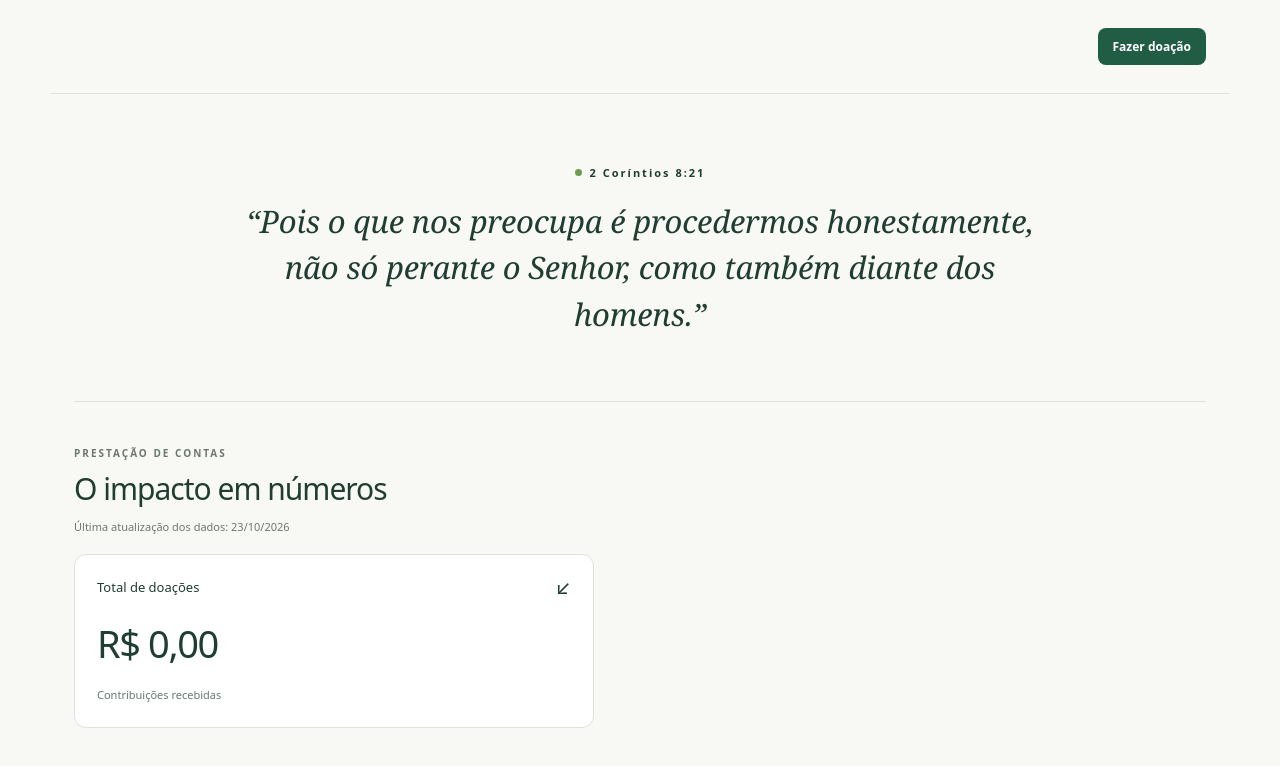
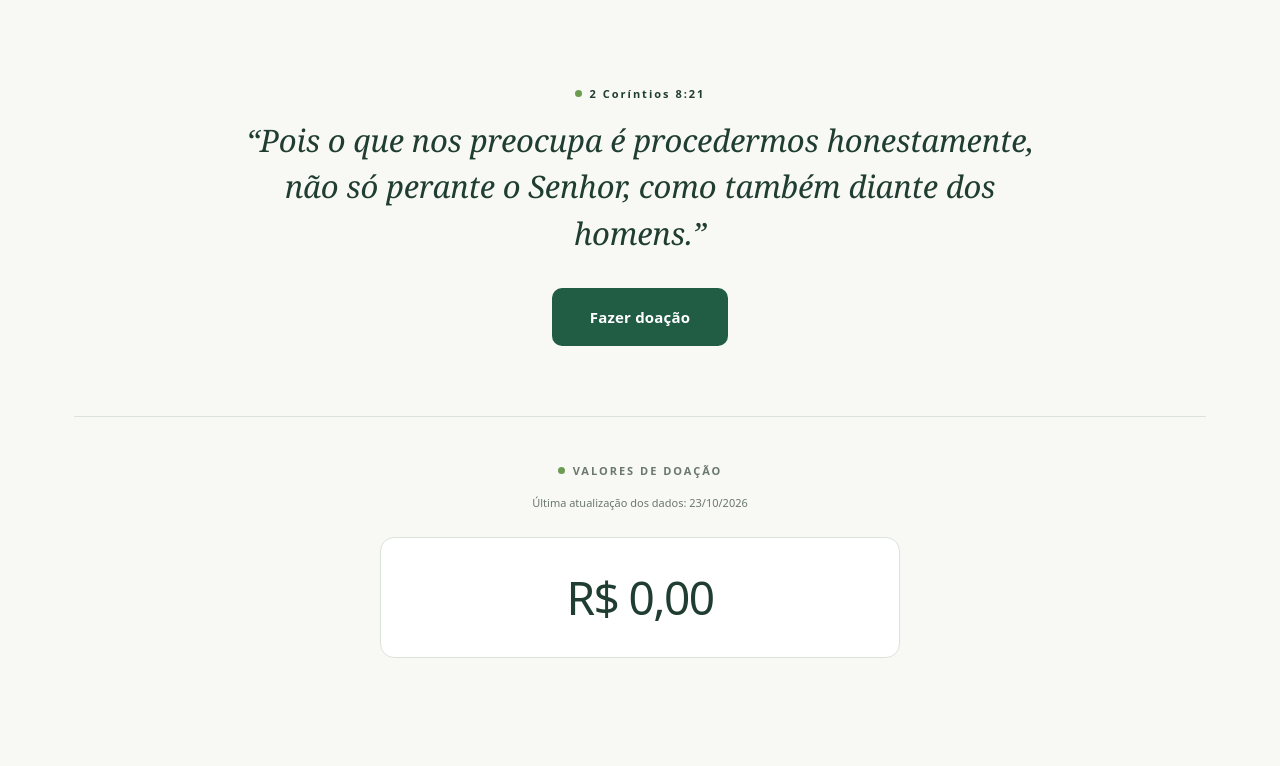
Before and after one commit to FiscalDoTrampo/Portal-Transparencia, a plain HTML site: page index.html in a window 1280 px wide. Drawn offline with Linux system fonts and the light colour scheme.

Commit message:
Atualizacao 23/10/2026 13:20

```diff
--- a/index.html
+++ b/index.html
@@ -2,11 +2,10 @@
 <html lang="pt-BR">
 <head><meta charset="utf-8"><meta name="viewport" content="width=device-width,initial-scale=1"><meta name="description" content="Prestação de contas de doações: total arrecadado e canal para doar."><title>Doar com clareza | Transparência</title><link rel="stylesheet" href="style.css"><script src="dados.js" defer></script><script src="app.js" defer></script></head>
 <body>
-<a class="skip" href="#balanco">Ir para o balanço</a>
-<header class="top"><nav aria-label="Doação"><button class="nav-doar" id="abrir-doacao" type="button">Fazer doação</button></nav></header>
+<a class="skip" href="#balanco">Ir para os valores</a>
 <main>
-<section class="hero"><div class="verse"><p class="eyebrow verse-ref"><span></span>2 Coríntios 8:21</p><h1 class="verse-text">“Pois o que nos preocupa é procedermos honestamente, não só perante o Senhor, como também diante dos homens.”</h1></div></section>
-<section id="balanco" class="section"><div class="section-head"><div><p class="eyebrow muted">PRESTAÇÃO DE CONTAS</p><h2>O impacto em números</h2></div></div><p class="updated" id="atualizacao"></p><div class="cards"><article class="metric"><div class="metric-label">Total de doações <span aria-hidden="true">↙</span></div><p id="entradas">R$ 0,00</p><small>Contribuições recebidas</small></article></div></section>
+<section class="hero"><div class="verse"><p class="eyebrow verse-ref"><span></span>2 Coríntios 8:21</p><h1 class="verse-text">“Pois o que nos preocupa é procedermos honestamente, não só perante o Senhor, como também diante dos homens.”</h1><button class="primary" id="abrir-doacao" type="button">Fazer doação</button></div></section>
+<section id="balanco" class="section"><p class="eyebrow muted"><span></span>VALORES DE DOAÇÃO</p><p class="updated" id="atualizacao"></p><div class="cards"><article class="metric"><p id="entradas">R$ 0,00</p></article></div></section>
 </main>
 <noscript><p>Ative o JavaScript para visualizar as informações.</p></noscript>
 <div class="doacao" id="doacao" hidden><div class="doacao-fundo" data-fechar></div><div class="doacao-caixa" role="dialog" aria-modal="true" aria-labelledby="doacao-titulo"><button class="doacao-x" type="button" data-fechar aria-label="Fechar">×</button><p class="eyebrow"><span></span>PIX</p><h2 id="doacao-titulo">Fazer uma doação</h2><p class="doacao-sub">Escaneie o QR Code no app do seu banco ou copie o código Pix.</p><img class="doacao-qr" src="pix-qr.svg" alt="QR Code Pix para doação" width="210" height="210"><div class="doacao-dados"><div><span>Chave Pix</span><strong>028.174.751-27</strong></div><div><span>Nome</span><strong>Guilherme Silva Borges</strong></div><div><span>Instituição</span><strong>260 · Nu Pagamentos S.A.</strong></div><div><span>Identificador</span><strong>pguAOtUdK6</strong></div></div><button class="doacao-copiar" id="copiar-pix" type="button">Copiar código Pix</button><p class="doacao-aviso" id="pix-copiado" role="status"></p></div></div>
--- a/style.css
+++ b/style.css
@@ -3,45 +3,35 @@
 html{scroll-behavior:smooth;scroll-padding-top:30px}
 body{margin:0;background:var(--bg);color:var(--ink);font:15px/1.6 system-ui,-apple-system,BlinkMacSystemFont,"Segoe UI",sans-serif}
 a{color:inherit;text-decoration:none}
-button,input{font:inherit}
-button{cursor:pointer;border:1px solid var(--border);background:#fff;border-radius:8px;padding:10px 15px;color:var(--ink)}
-button:hover{background:#edf3e8}
+button{font:inherit;cursor:pointer}
 button:focus-visible,a:focus-visible{outline:3px solid #659b29;outline-offset:5px}
-.top,main{max-width:1180px;margin:auto}
-.top{display:flex;align-items:center;justify-content:flex-end;padding:28px 24px;border-bottom:1px solid var(--border)}
-nav{display:flex;gap:18px;font-size:13px}
-.nav-doar{background:var(--green);color:#fff;border:0;border-radius:8px;padding:9px 15px;font-size:12px;font-weight:600}
-.nav-doar:hover{background:#173f30}
-main{padding:0 24px}
-.hero{padding:70px 0 58px;text-align:center}
+.primary{display:inline-block;background:var(--green);color:#fff;border:0;border-radius:10px;padding:17px 38px;margin-top:32px;font-size:15px;font-weight:600;letter-spacing:.2px}
+.primary:hover{background:#173f30}
+main{max-width:1180px;margin:auto;padding:0 24px}
+.hero{padding:85px 0 70px;text-align:center}
 .verse{max-width:820px;margin:0 auto}
 .verse-ref{justify-content:center;margin-bottom:20px}
-.verse-text{font-family:Georgia,serif;font-style:italic;font-weight:400;font-size:clamp(21px,2.5vw,31px);line-height:1.5;letter-spacing:-.2px;color:var(--ink);margin:0 auto 6px;max-width:800px}
-.eyebrow{font-size:11px;font-weight:700;letter-spacing:2px;display:flex;align-items:center;gap:8px;margin:0 0 16px}
+.verse-text{font-family:Georgia,serif;font-style:italic;font-weight:400;font-size:clamp(21px,2.5vw,31px);line-height:1.5;letter-spacing:-.2px;color:var(--ink);margin:0 auto;max-width:800px}
+.eyebrow{font-size:11px;font-weight:700;letter-spacing:2px;display:flex;align-items:center;justify-content:center;gap:8px;margin:0 0 14px}
 .eyebrow>span{width:7px;height:7px;background:#6c9c52;border-radius:50%}
-.muted{color:var(--muted);font-size:10px;margin-bottom:9px}
+.muted{color:var(--muted);font-size:11px}
 h1{margin:0}
-h2{font-size:30px;font-weight:500;line-height:1.25;letter-spacing:-1px;margin:0}
 p{margin:0}
-.section{padding:43px 0 95px;border-top:1px solid var(--border)}
-.section-head{display:flex;justify-content:space-between;align-items:center;gap:20px;margin-bottom:10px}
-.updated{font-size:11px;color:var(--muted);margin-bottom:19px}
-.erro{margin:20px 0;padding:11px 16px;background:#fff3d4;color:#795915;border:1px solid #efdfb2;border-radius:8px;font-size:12px}
-.cards{display:grid;gap:15px;max-width:520px}
-.metric{border:1px solid var(--border);background:#fff;border-radius:12px;padding:22px}
-.metric-label{display:flex;justify-content:space-between;font-size:13px}
-.metric-label span{font-size:20px;line-height:1}
-.metric>p{font-size:38px;letter-spacing:-1.4px;font-weight:500;margin:15px 0 7px}
-.metric small{font-size:11px;color:var(--muted)}
+.section{padding:45px 0 100px;border-top:1px solid var(--border);text-align:center}
+.updated{font-size:11px;color:var(--muted);margin-bottom:26px}
+.erro{margin:20px auto;max-width:520px;padding:11px 16px;background:#fff3d4;color:#795915;border:1px solid #efdfb2;border-radius:8px;font-size:12px}
+.cards{max-width:520px;margin:0 auto}
+.metric{border:1px solid var(--border);background:#fff;border-radius:14px;padding:34px 24px}
+.metric>p{font-size:46px;letter-spacing:-1.6px;font-weight:500;line-height:1.1}
 .skip{position:absolute;left:-9999px}
 .skip:focus{left:10px;top:10px;background:#fff;padding:15px;z-index:10}
 [hidden]{display:none!important}
 .doacao{position:fixed;inset:0;z-index:60;display:grid;place-items:center;padding:18px}
 .doacao-fundo{position:absolute;inset:0;background:#203d32b8}
 .doacao-caixa{position:relative;z-index:1;width:100%;max-width:420px;max-height:92vh;overflow:auto;background:var(--white);border:1px solid var(--border);border-radius:16px;padding:28px 24px 22px;text-align:center;box-shadow:0 26px 70px #203d3240}
-.doacao-x{position:absolute;top:8px;right:8px;border:0;background:transparent;font-size:22px;line-height:1;padding:5px 10px;color:var(--muted)}
-.doacao-x:hover{background:#edf3e8;border-radius:8px}
-.doacao .eyebrow{justify-content:center;margin-bottom:10px}
+.doacao-x{position:absolute;top:8px;right:8px;border:0;background:transparent;font-size:22px;line-height:1;padding:5px 10px;color:var(--muted);border-radius:8px}
+.doacao-x:hover{background:#edf3e8}
+.doacao .eyebrow{margin-bottom:10px}
 .doacao h2{font-size:24px;margin-bottom:8px}
 .doacao-sub{color:var(--muted);font-size:13px;margin-bottom:18px}
 .doacao-qr{display:block;width:210px;height:210px;margin:0 auto 18px;padding:8px;background:#fff;border:1px solid var(--border);border-radius:12px}
@@ -52,5 +42,5 @@ p{margin:0}
 .doacao-copiar{width:100%;background:var(--green);color:#fff;border:0;padding:12px;border-radius:8px;font-size:13px;font-weight:600}
 .doacao-copiar:hover{background:#173f30}
 .doacao-aviso{font-size:11px;color:var(--green);min-height:15px;margin-top:8px}
-@media(max-width:760px){.top{padding:18px 20px}main{padding:0 20px}.hero{padding:42px 0}.section-head{align-items:flex-start;flex-direction:column}.metric{padding:20px}.metric>p{font-size:32px}h2{font-size:27px}}
-@media print{body{background:#fff;font-size:10pt}.top,.hero{display:none}.section{padding:0;border:0}.metric{padding:12px;break-inside:avoid}}
+@media(max-width:760px){main{padding:0 20px}.hero{padding:55px 0 45px}.primary{padding:15px 30px;font-size:14px}.metric{padding:26px 18px}.metric>p{font-size:38px}}
+@media print{body{background:#fff;font-size:10pt}.primary{display:none}.hero{padding:0 0 20px}.section{padding:25px 0 0;border:0}.metric{padding:18px;break-inside:avoid}}
```
